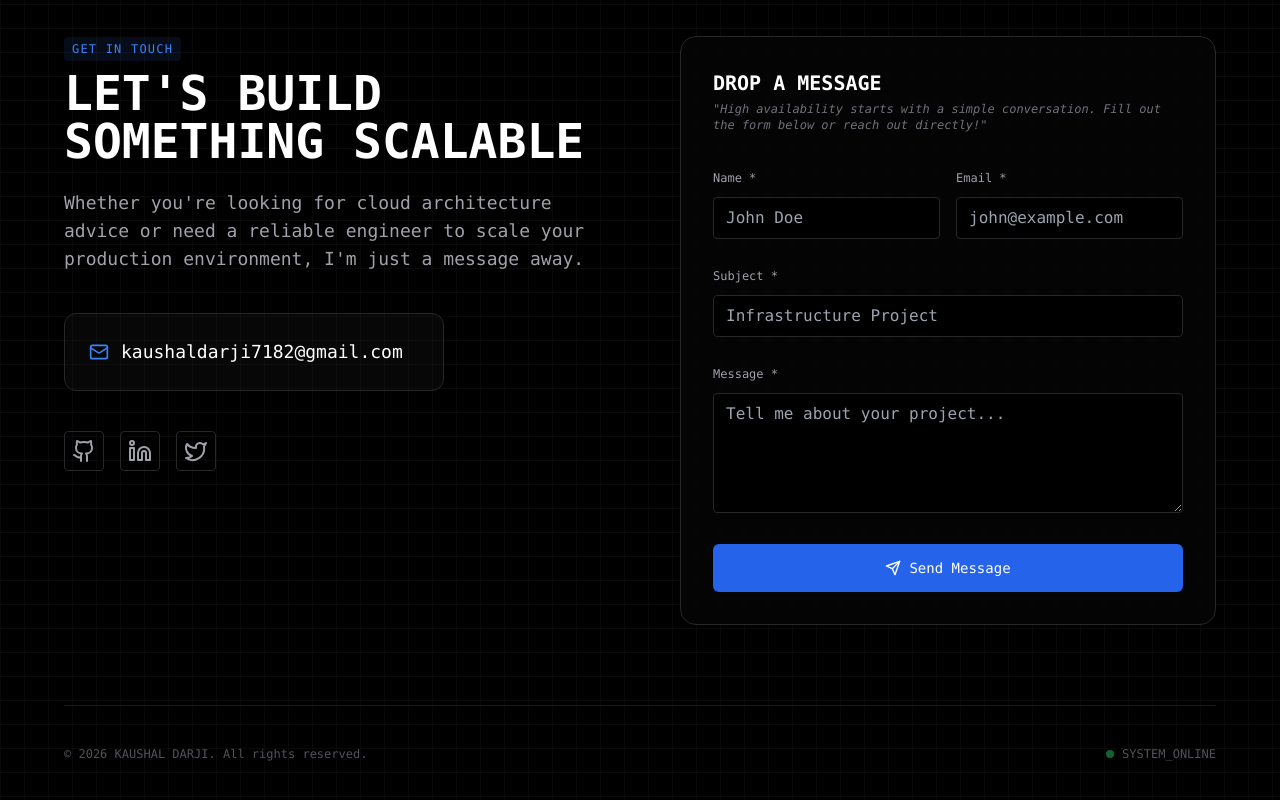
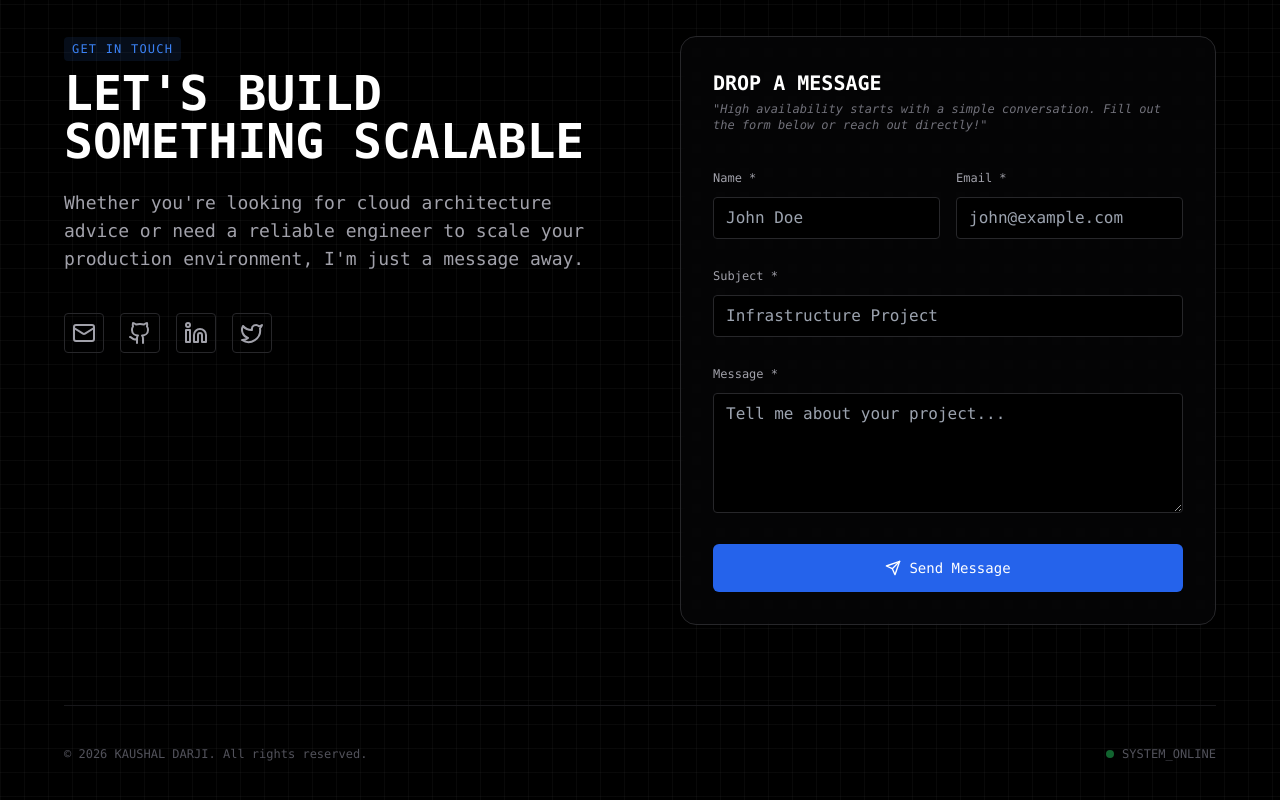
Before and after one commit to kaushaldarji7182/Devops-Portfolio, a Next.js app: page / in a window 1280 px wide. Shown: the part 7597-8397 px from the top of the page. Built offline with nearby package versions, Linux system fonts and the light colour scheme.

Commit message:
Refactor contact button and update text

```diff
--- a/components/sections/contact.tsx
+++ b/components/sections/contact.tsx
@@ -70,14 +70,8 @@ export function Contact() {
                                 Whether you're looking for cloud architecture advice or need a reliable engineer to scale your production environment, I'm just a message away.
                             </p>
 
-                            <a href="mailto:kaushaldarji7182@gmail.com" className="block p-6 bg-zinc-900/30 border border-zinc-800 rounded-xl mb-10 group hover:border-blue-500/50 transition-colors w-fit pr-10 hover:bg-zinc-900/50">
-                                <div className="flex items-center gap-3 text-white font-mono text-lg">
-                                    <Mail className="text-blue-500 w-5 h-5" />
-                                    kaushaldarji7182@gmail.com
-                                </div>
-                            </a>
-
                             <div className="flex gap-4">
+                                <SocialButton icon={<Mail />} href="https://mail.google.com/mail/?view=cm&fs=1&to=kaushaldarji7182@gmail.com" label="Email" />
                                 <SocialButton icon={<Github />} href="https://github.com/kaushaldarji7182" label="GitHub" />
                                 <SocialButton icon={<Linkedin />} href="https://www.linkedin.com/in/kaushaldarji7182" label="LinkedIn" />
                                 <SocialButton icon={<Twitter />} href="https://twitter.com/KAUSHAL2118" label="Twitter" />
```
